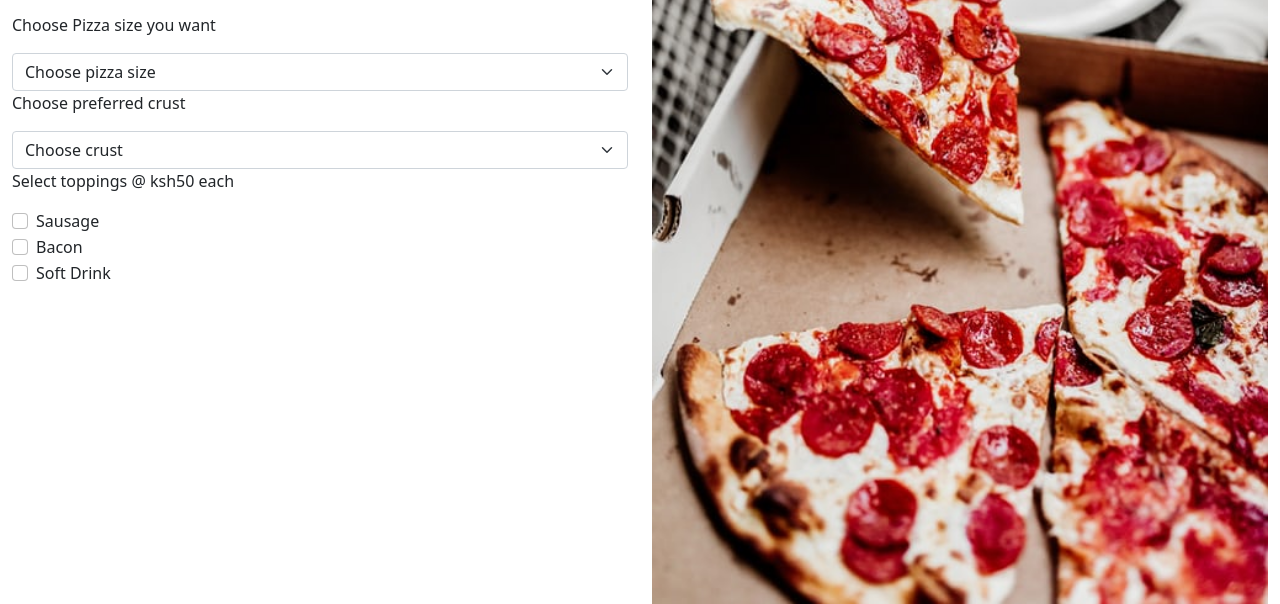
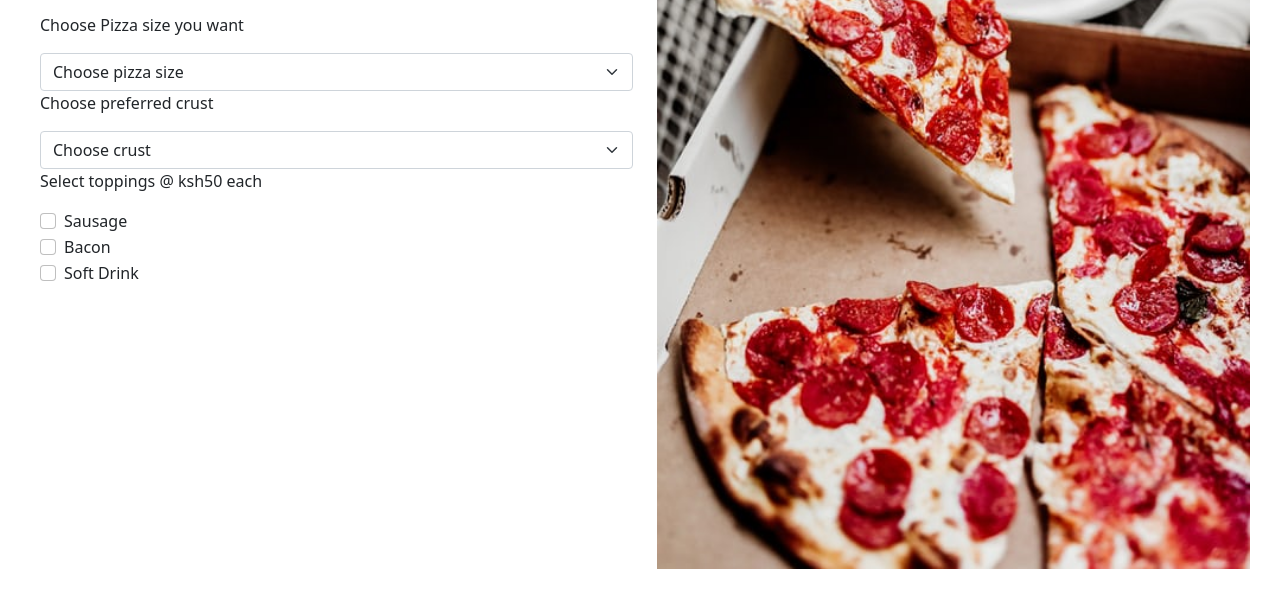
Before and after one commit to isaacwach/pizza-project, a plain HTML site: page order.html in a window 1280 px wide. Shown: the part 319-923 px from the top of the page. After the commit the page ends 888 px from the top, so only its background shows below. Drawn offline with nearby package versions, Linux system fonts and the light colour scheme.

Commit message:
added padding left and right to overview section

```diff
--- a/styles.css
+++ b/styles.css
@@ -66,6 +66,10 @@
 
 /* Order page */
 
+.overview{
+    padding-left: 40px;
+    padding-right: 30px;
+}
 .pizza-image img{
     width: 100%;
 }
```
